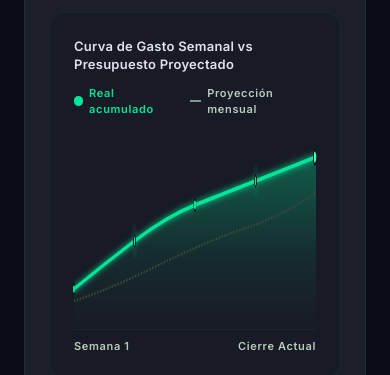
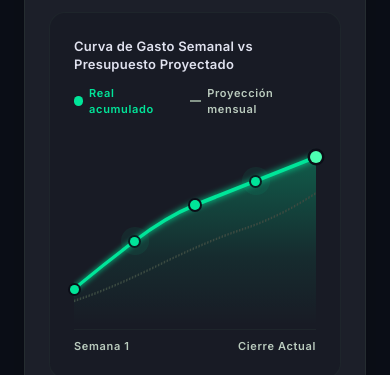
Before and after one commit to Maydij/Rendy-App, a Next.js app: page / in a window 390 px wide. Shown: the part 9220-9595 px from the top of the page. Built offline with nearby package versions, Linux system fonts and the light colour scheme.

Commit message:
Se arreglaron los puntos de corte del grafico y se pusieron responsive

```diff
--- a/components/landing/Showcase.tsx
+++ b/components/landing/Showcase.tsx
@@ -54,7 +54,7 @@ const NODES = [
   { x: 250, y: 90, amount: "$8,390 USD", week: "Semana 2", r: 8, dot: 4.5, delay: "0.5s" },
   { x: 500, y: 60, amount: "$12,450 USD", week: "Semana 3", r: 10, dot: 5, delay: "1s" },
   { x: 750, y: 40, amount: "$21,800 USD", week: "Semana 4", r: 8, dot: 4.5, delay: "1.5s" },
-  { x: 995, y: 20, amount: "$48,920 USD", week: "Cierre Actual", r: 10, dot: 6, delay: "2s", final: true },
+  { x: 1000, y: 20, amount: "$48,920 USD", week: "Cierre Actual", r: 10, dot: 6, delay: "2s", final: true },
 ];
 
 const PILLARS = [
@@ -92,11 +92,13 @@ function SpendChart() {
     null,
   );
 
-  const show = (e: PointerEvent<SVGGElement>, node: (typeof NODES)[number]) => {
+  const show = (e: PointerEvent<HTMLDivElement>, node: (typeof NODES)[number]) => {
     const rect = containerRef.current?.getBoundingClientRect();
     if (!rect) return;
+    const rawX = e.clientX - rect.left;
+    const tipX = rawX > rect.width - 150 ? rawX - 140 : rawX + 10;
     setTip({
-      x: e.clientX - rect.left + 10,
+      x: Math.max(10, tipX),
       y: e.clientY - rect.top - 45,
       amount: node.amount,
       week: node.week,
@@ -177,35 +179,48 @@ function SpendChart() {
             strokeLinecap="round"
             strokeWidth="3.5"
           />
+        </svg>
+
+        <div className="absolute inset-0 pointer-events-none">
           {NODES.map((node) => {
             const color = node.final ? "var(--primary-fixed)" : "var(--primary-container)";
+            const leftPercent = (node.x / 1000) * 100;
+            const topPercent = (node.y / 160) * 100;
+
             return (
-              <g
+              <div
                 key={node.week}
-                className="cursor-pointer"
-                transform={`translate(${node.x}, ${node.y})`}
+                className="absolute -translate-x-1/2 -translate-y-1/2 cursor-pointer pointer-events-auto flex items-center justify-center w-8 h-8"
+                style={{
+                  left: `${leftPercent}%`,
+                  top: `${topPercent}%`,
+                }}
                 onPointerEnter={(e) => show(e, node)}
                 onPointerMove={(e) => show(e, node)}
                 onPointerLeave={() => setTip(null)}
               >
-                <circle r={16} fill="transparent" />
-                <circle
-                  className="animate-ping"
-                  fill={color}
-                  opacity={0.3}
-                  r={node.r}
-                  style={{ animationDelay: node.delay, transformBox: "fill-box", transformOrigin: "center" }}
+                <span
+                  className="absolute rounded-full animate-ping opacity-30 pointer-events-none"
+                  style={{
+                    width: node.r * 2,
+                    height: node.r * 2,
+                    backgroundColor: color,
+                    animationDelay: node.delay,
+                  }}
                 />
-                <circle
-                  fill={color}
-                  r={node.dot}
-                  stroke="var(--background)"
-                  strokeWidth={node.final ? 2.5 : 2}
+                <span
+                  className="rounded-full pointer-events-none shrink-0"
+                  style={{
+                    width: node.dot * 2,
+                    height: node.dot * 2,
+                    backgroundColor: color,
+                    boxShadow: `0 0 0 ${node.final ? 2.5 : 2}px var(--background)`,
+                  }}
                 />
-              </g>
+              </div>
             );
           })}
-        </svg>
+        </div>
       </div>
       <div className="flex justify-between items-center text-label-sm text-on-surface-variant pt-2 border-t border-outline-variant/20 mt-1">
         {NODES.map((n) => (
```
